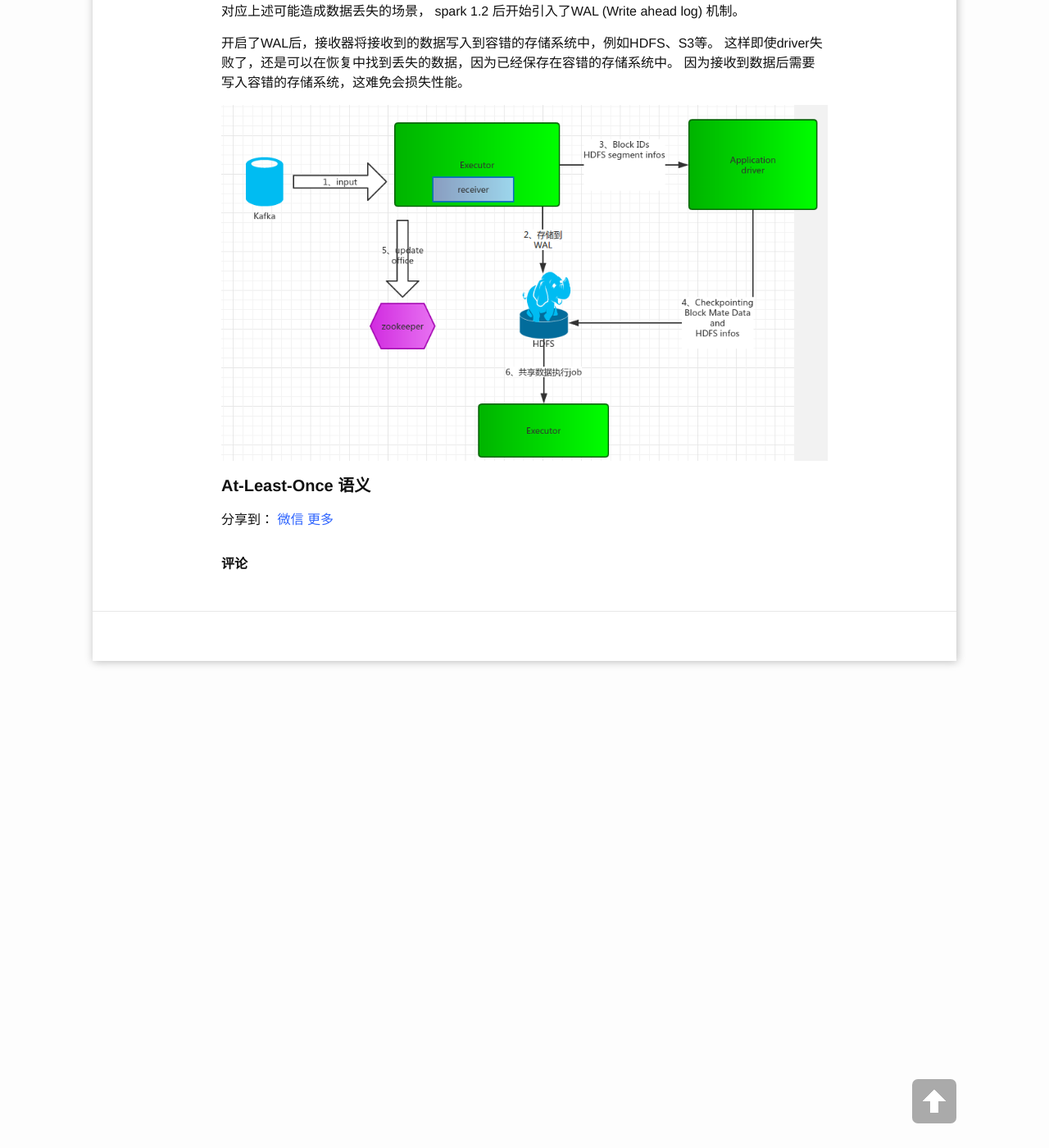
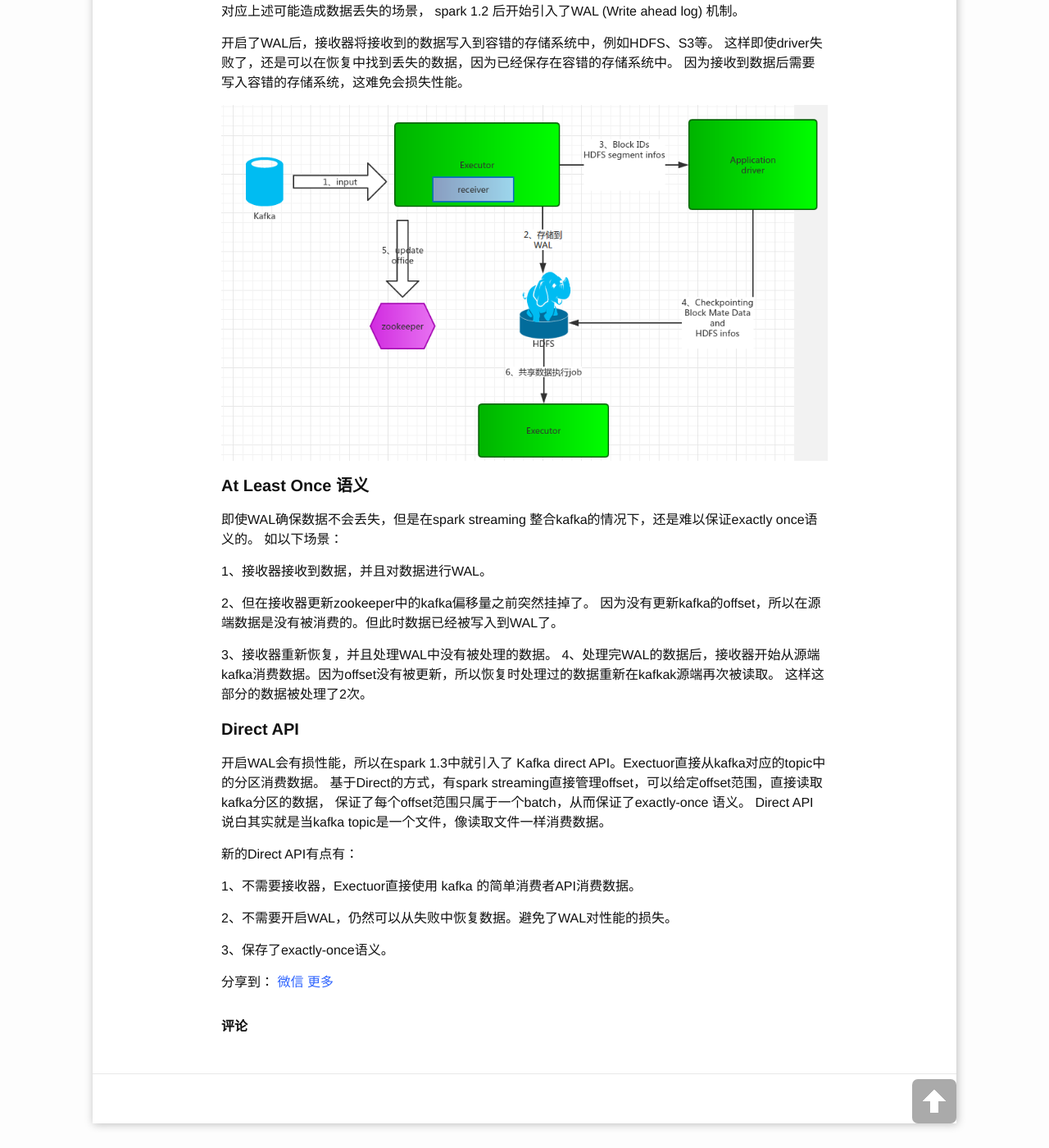
Before and after one commit to TopSpoofer/TopSpoofer.github.io, a Jekyll site: the page built from _posts/2016/05/2016-05-30-spark-streaming-kafka-数据零丢失.md, in a window 1280 px wide and 1400 px high, scrolled down 2790 px. Shown: the whole window at 82% size. Built offline with Jekyll 4.4.1, drawn with Linux system fonts in a browser that asks for light colours; comment, search, counter and statistics services are not loaded.

Commit message:
完成blog

```diff
--- a/_posts/2016/05/2016-05-30-spark-streaming-kafka-数据零丢失.md
+++ b/_posts/2016/05/2016-05-30-spark-streaming-kafka-数据零丢失.md
@@ -95,7 +95,35 @@ data checkpoint 是保存生成的RDDs到可靠的容错的存储系统。这在
 
 ![checkpointAndWAL.png][3]
 
-#### At-Least-Once 语义
+#### At Least Once 语义
+
+即使WAL确保数据不会丢失，但是在spark streaming 整合kafka的情况下，还是难以保证exactly once语义的。
+如以下场景：
+
+1、接收器接收到数据，并且对数据进行WAL。
+
+2、但在接收器更新zookeeper中的kafka偏移量之前突然挂掉了。
+因为没有更新kafka的offset，所以在源端数据是没有被消费的。但此时数据已经被写入到WAL了。
+
+3、接收器重新恢复，并且处理WAL中没有被处理的数据。
+4、处理完WAL的数据后，接收器开始从源端kafka消费数据。因为offset没有被更新，所以恢复时处理过的数据重新在kafkak源端再次被读取。
+这样这部分的数据被处理了2次。
+
+#### Direct API
+
+开启WAL会有损性能，所以在spark 1.3中就引入了 Kafka direct API。Exectuor直接从kafka对应的topic中的分区消费数据。
+基于Direct的方式，有spark streaming直接管理offset，可以给定offset范围，直接读取kafka分区的数据，
+保证了每个offset范围只属于一个batch，从而保证了exactly-once 语义。
+Direct API 说白其实就是当kafka topic是一个文件，像读取文件一样消费数据。
+
+新的Direct API有点有：
+
+1、不需要接收器，Exectuor直接使用 kafka 的简单消费者API消费数据。
+
+2、不需要开启WAL，仍然可以从失败中恢复数据。避免了WAL对性能的损失。
+
+3、保存了exactly-once语义。
+
 
 
 
```
